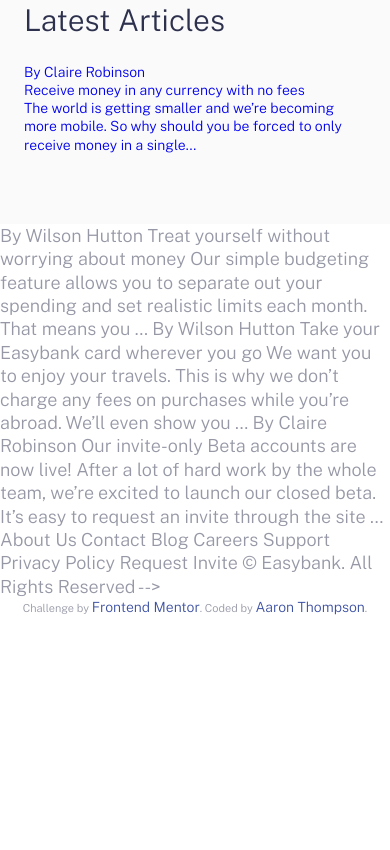
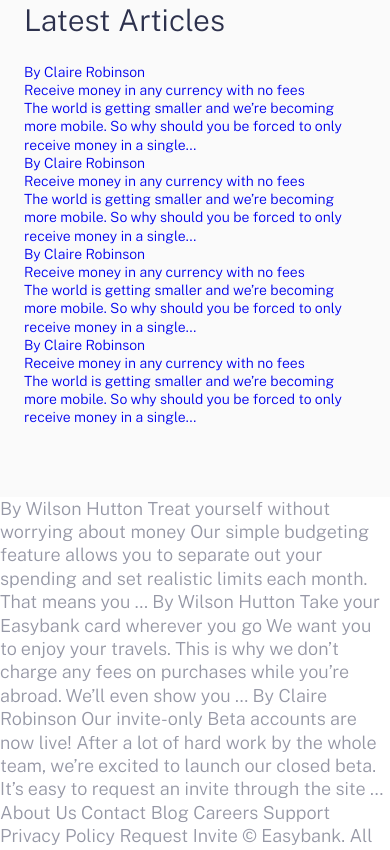
Before and after one commit to AaronTho/Easybank, a website: page index.html in a window 390 px wide. Shown: the part 2176-3026 px from the top of the page. Before the commit the page ends 2792 px from the top, so only its background shows below. Drawn offline with nearby package versions, Linux system fonts and the light colour scheme.

Commit message:
articles grid

```diff
--- a/index.html
+++ b/index.html
@@ -157,11 +157,62 @@
               <div class="article__title">
                 Receive money in any currency with no fees
               </div>
+
               <div class="article__description">
                 The world is getting smaller and we’re becoming more mobile. So
                 why should you be forced to only receive money in a single...
               </div>
+              </div>
             </a>
+          <a href="#" class="article__item">
+            <div class="article__image"
+              style="background-image: url('/images/image-currency.jpg')"></div>
+            <div class="article__text">
+              <div class="article__author">By Claire Robinson</div>
+              <div class="article__title">
+                Receive money in any currency with no fees
+              </div>
+
+              <div class="article__description">
+                The world is getting smaller and we’re becoming more mobile. So
+                why should you be forced to only receive money in a single...
+              </div>
+              </div>
+            </a>
+
+             <a href="#" class="article__item">
+            <div class="article__image"
+              style="background-image: url('/images/image-currency.jpg')"></div>
+            <div class="article__text">
+              <div class="article__author">By Claire Robinson</div>
+              <div class="article__title">
+                Receive money in any currency with no fees
+              </div>
+
+              <div class="article__description">
+                The world is getting smaller and we’re becoming more mobile. So
+                why should you be forced to only receive money in a single...
+              </div>
+              </div>
+            </a>
+
+             <a href="#" class="article__item">
+            <div class="article__image"
+              style="background-image: url('/images/image-currency.jpg')"></div>
+            <div class="article__text">
+              <div class="article__author">By Claire Robinson</div>
+              <div class="article__title">
+                Receive money in any currency with no fees
+              </div>
+
+              <div class="article__description">
+                The world is getting smaller and we’re becoming more mobile. So
+                why should you be forced to only receive money in a single...
+              </div>
+              </div>
+            </a>
+
+
           </div>
         </div>
       </div>
```
